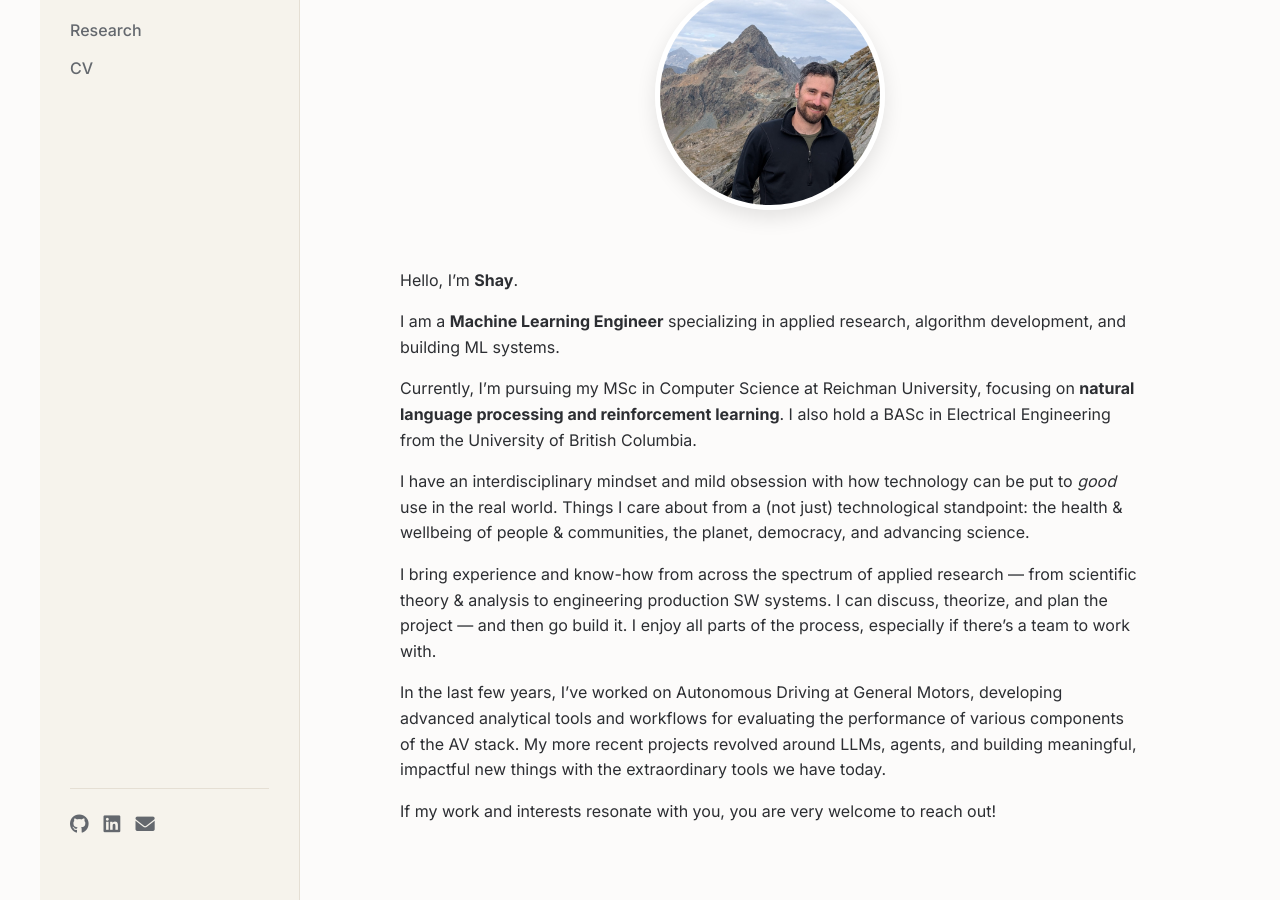
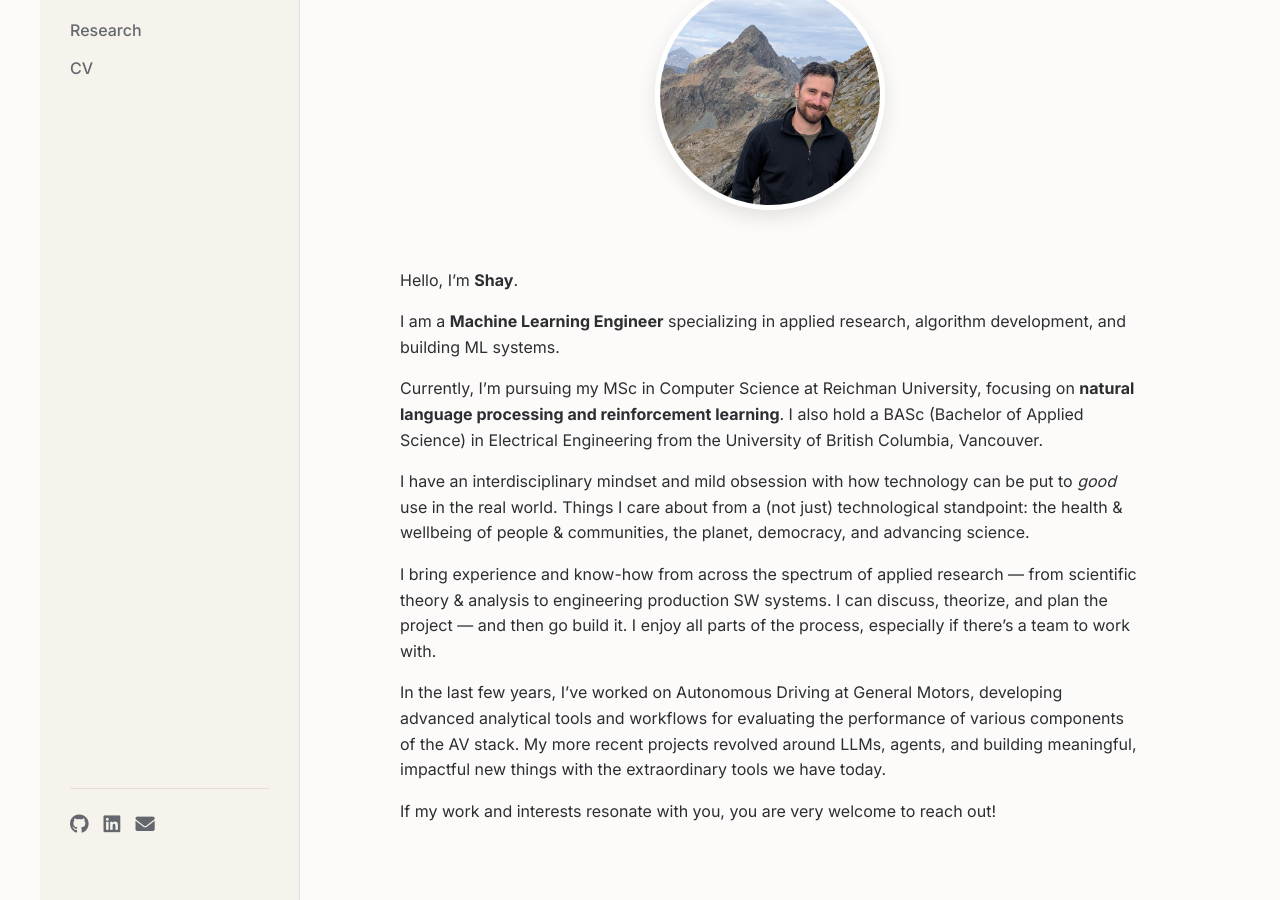
Before and after one commit to shaytanne/shaytanne.github.io, a Jekyll site: the page built from index.md, in a window 1280 px wide and 900 px high, scrolled down 301 px. Built offline with Jekyll 4.4.1, drawn with Linux system fonts in a browser that asks for light colours.

Commit message:
Home page BASc
Clarified educational background by specifying 'Bachelor of Applied Science' for BASc.

```diff
--- a/index.md
+++ b/index.md
@@ -23,7 +23,7 @@ Hello, I'm **Shay**.
 
 I am a **Machine Learning Engineer** specializing in applied research, algorithm development, and building ML systems.
 
-Currently, I'm pursuing my MSc in Computer Science at Reichman University, focusing on **natural language processing and reinforcement learning**. I also hold a BASc in Electrical Engineering from the University of British Columbia.
+Currently, I'm pursuing my MSc in Computer Science at Reichman University, focusing on **natural language processing and reinforcement learning**. I also hold a BASc (Bachelor of Applied Science) in Electrical Engineering from the University of British Columbia, Vancouver.
 
 I have an interdisciplinary mindset and mild obsession with how technology can be put to _good_ use in the real world. Things I care about from a (not just) technological standpoint: the health & wellbeing of people & communities, the planet, democracy, and advancing science.
 
```
